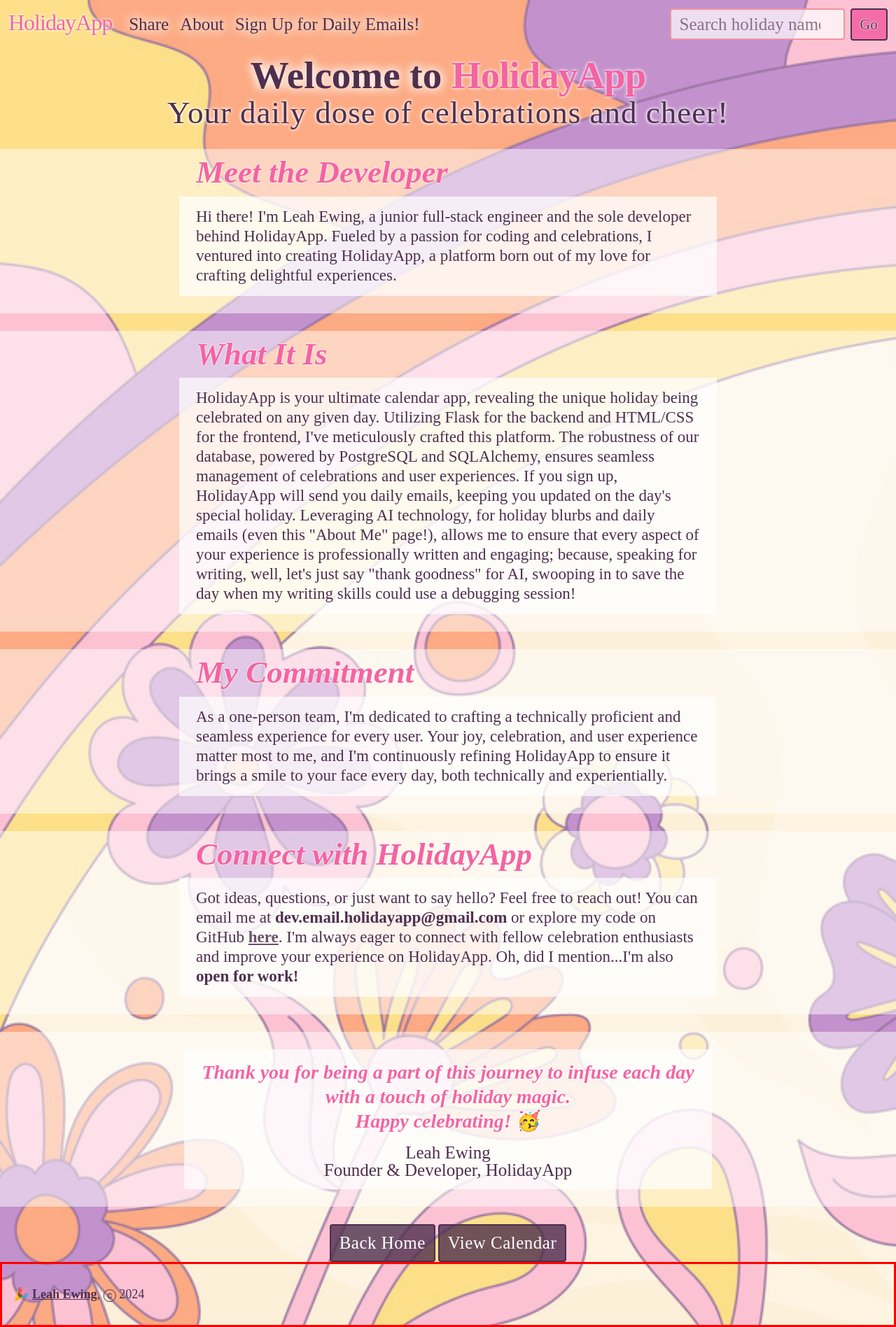
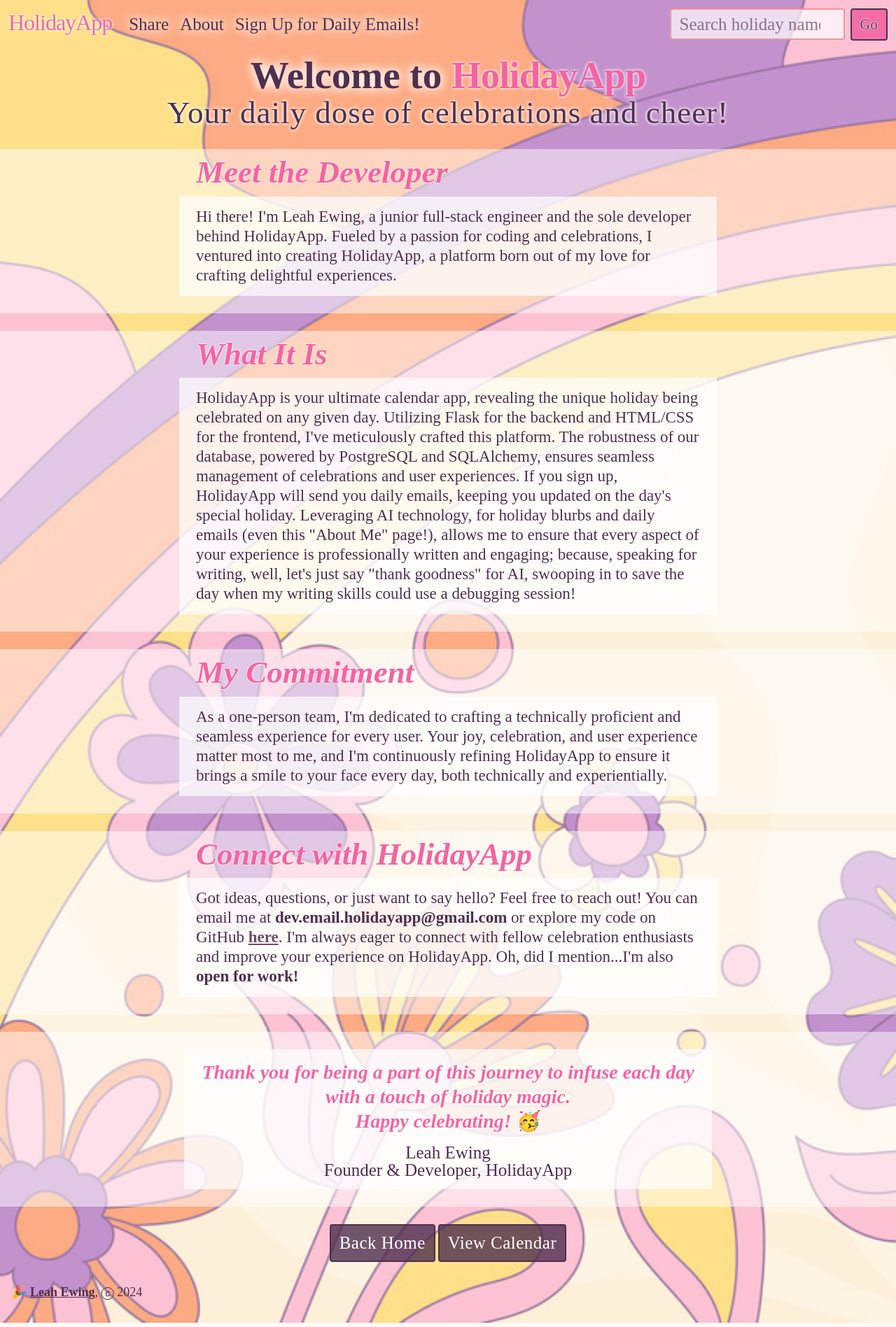
Before and after one commit to leah-ewing/HolidayHub, a Flask app: page /about in a window 1280 px wide. Shown: the whole page at 70% size. Run offline with Flask 3, Linux system fonts and the light colour scheme; some web fonts are replaced.

Commit message:
remove test border

```diff
--- a/static/css/calendar.css
+++ b/static/css/calendar.css
@@ -114,7 +114,7 @@
 
     /* position: fixed; */
     /* margin-top: 83%; */
-    border: solid red;
+    /* border: solid red; */
     /* text-decoration: none; */
     /* position: fixed; */
     /* position: fixed;  */
```
